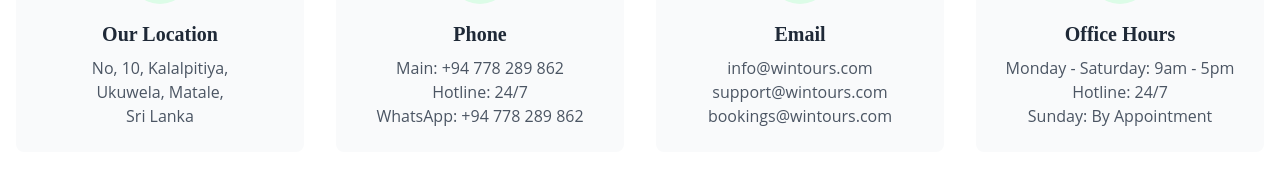
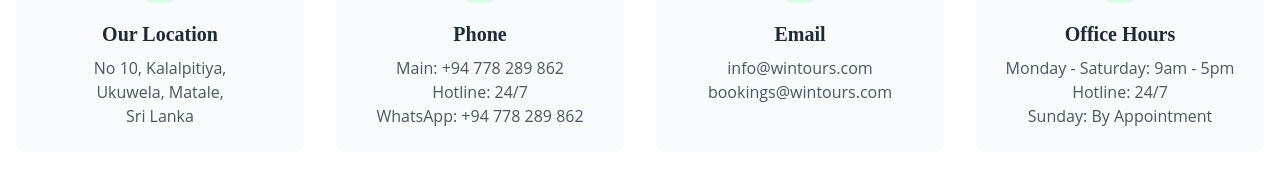
Before and after one commit to lgnnkumarasiri1/Wintours.SriLanka, a React (Vite) app: page /contact in a window 1280 px wide. Shown: the part 460-638 px from the top of the page. Built offline with nearby package versions, Linux system fonts and the light colour scheme.

Commit message:
FiftyTwo Changes

```diff
--- a/src/pages/Contact.tsx
+++ b/src/pages/Contact.tsx
@@ -84,7 +84,7 @@
                 Our Location
               </h3>
               <p className="text-gray-600">
-                No, 10, Kalalpitiya,
+                No 10, Kalalpitiya,
                 <br />
                 Ukuwela, Matale,
                 <br />
@@ -111,8 +111,6 @@
               <h3 className="text-xl font-bold mb-2 text-gray-800">Email</h3>
               <p className="text-gray-600">
                 info@wintours.com
-                <br />
-                support@wintours.com
                 <br />
                 bookings@wintours.com
               </p>
```
